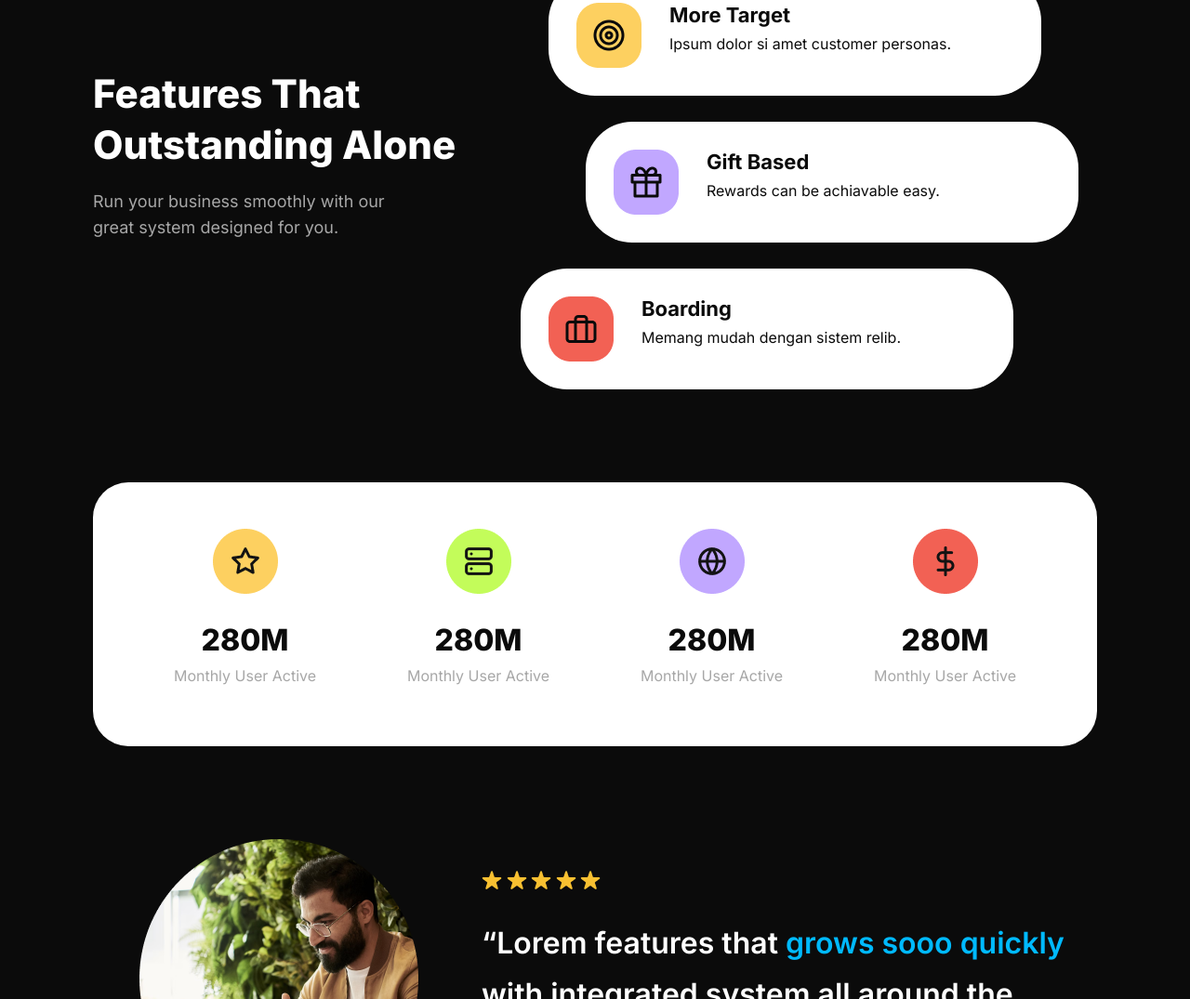
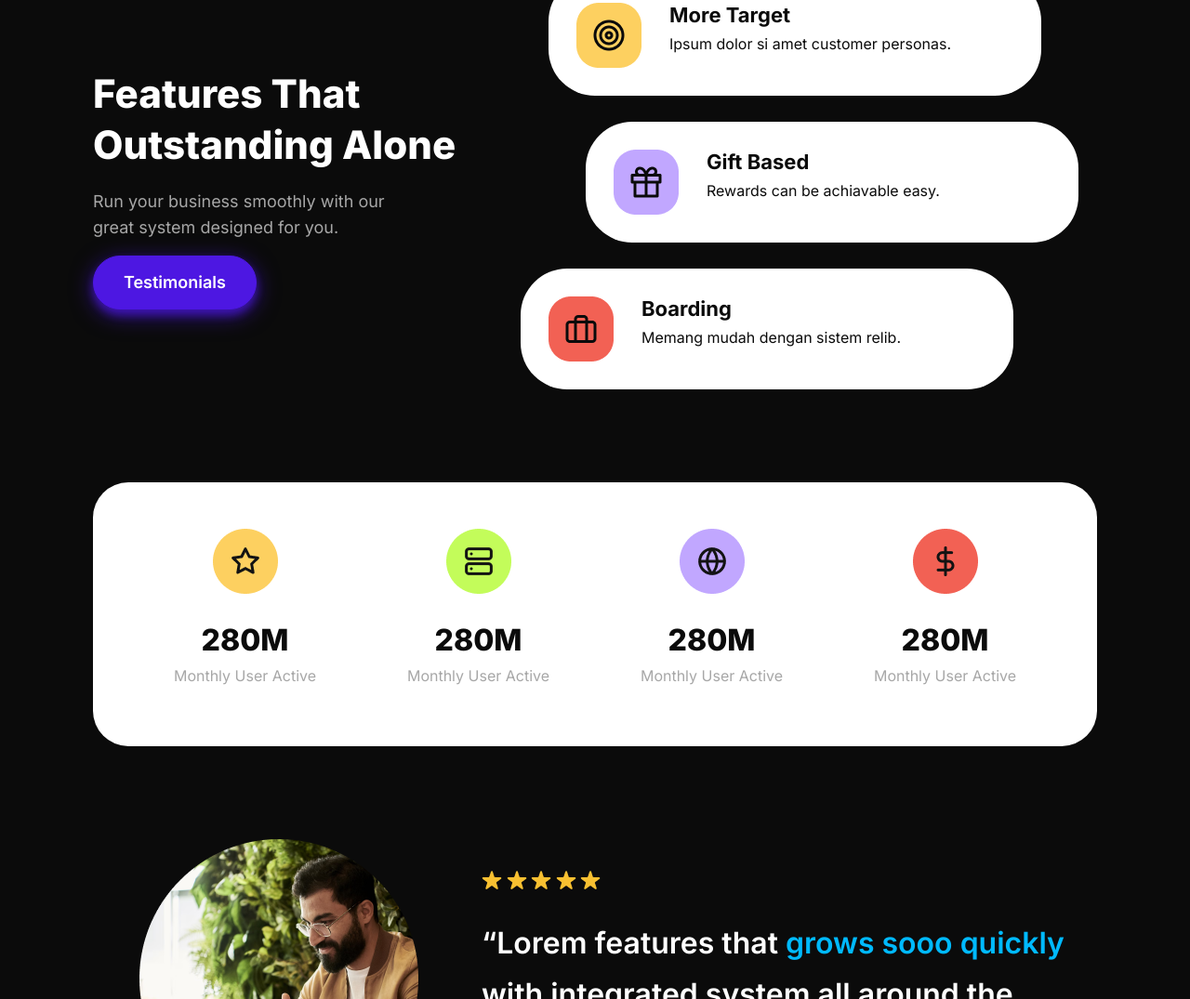
Before and after one commit to NelWijaya/Nanuna, a plain HTML site: page index.html in a window 1280 px wide. Shown: the part 1550-2625 px from the top of the page at 93% size. Drawn offline with nearby package versions, Linux system fonts and the light colour scheme.

Commit message:
Update Button

```diff
--- a/index.html
+++ b/index.html
@@ -113,6 +113,8 @@
                         Outstanding Alone</h2>
                     <p class="t-gray">Run your business smoothly with our <br>
                         great system designed for you.</p>
+                    <a href="#" class="btn btn-primary">Testimonials</a>
+
                 </div>
                 <div class="col-12 col-md-7 body">
                     <div class="d-flex target">
--- a/public/css/style.css
+++ b/public/css/style.css
@@ -103,7 +103,7 @@ nav div.d-flex img{
     line-height: 36px;
 }
 
-.hero .btn-primary{
+.btn-primary{
     background-color: #4D17E2;
     color: #fff;
     border-radius: 50px;
```
